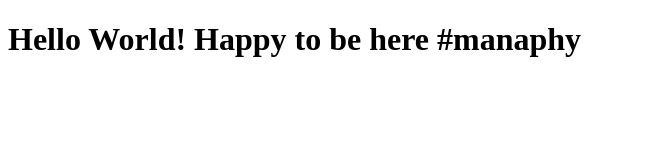
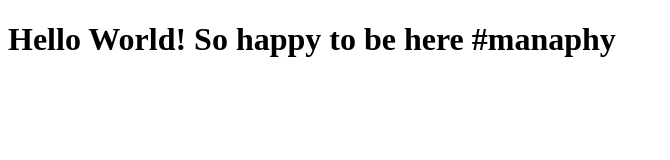
Before and after one commit to ktychn/kt-webdev, a plain HTML site: page site/index.html in a window 1280 px wide. Shown: the whole page, without its empty margins (0-670 px from the left). Drawn offline with Linux system fonts and the light colour scheme.

Commit message:
add site folder

```diff
--- a/index.html
+++ b/site/index.html
@@ -4,6 +4,6 @@
     <title>Hello World!</title>
 </head>
 <body>
-<h1>Hello World! Happy to be here #manaphy</h1>
+<h1>Hello World! So happy to be here #manaphy</h1>
 </body>
 </html>
```
